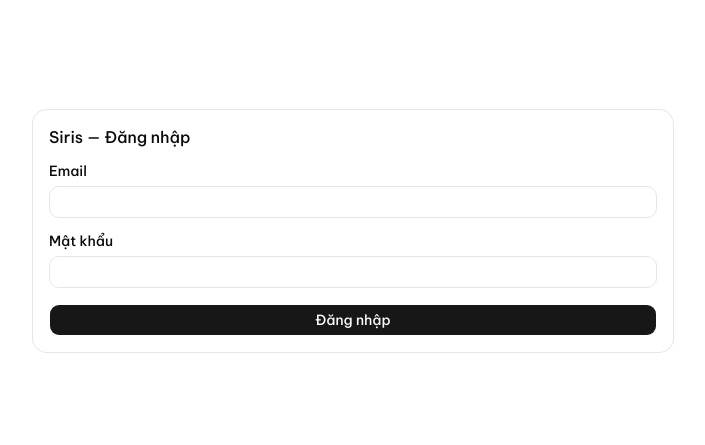
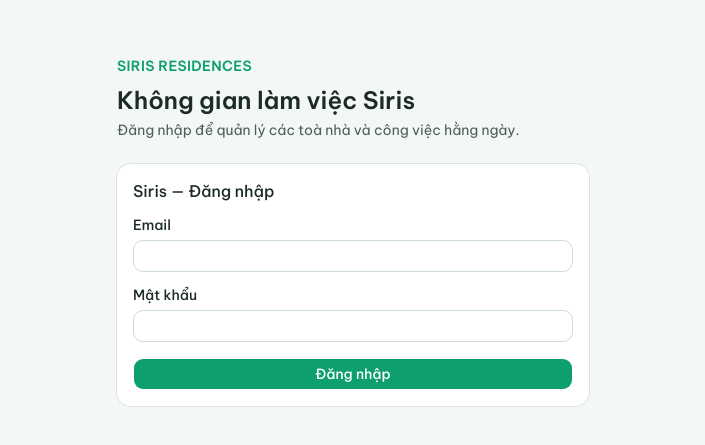
Before and after one commit to minhkngu/sirishomestay-internal-software, a Next.js app: page /login in a window 1280 px wide. Shown: the part 169-614 px from the top of the page, without its empty margins (287-992 px from the left). Built offline with nearby package versions, Linux system fonts and the light colour scheme.

Commit message:
feat: giao diện Bạc hà cho khung app và đăng nhập

```diff
--- a/src/app/(app)/layout.tsx
+++ b/src/app/(app)/layout.tsx
@@ -1,17 +1,14 @@
 import { AppShell } from '@/components/app-shell/app-shell'
 import { NAV_ITEMS } from '@/components/app-shell/nav'
-import { db } from '@/db/client'
 import { can } from '@/domain/access'
 import { getAccessContext } from '@/server/session'
-import { listFacilities } from '@/server/facilities/service'
 import { logout } from '../login/actions'
 
 export default async function AppLayout({ children }: { children: React.ReactNode }) {
   const ctx = await getAccessContext()
-  const facilities = await listFacilities(db, ctx)
   const hrefs = NAV_ITEMS.filter((i) => !i.requires || can(ctx, i.requires)).map((i) => i.href)
   return (
-    <AppShell hrefs={hrefs} facilities={facilities.map((f) => ({ id: f.id, name: f.name }))} userName={ctx.fullName}
+    <AppShell hrefs={hrefs} userName={ctx.fullName}
       demo={process.env.NEXT_PUBLIC_DEMO_MODE === '1'} logoutAction={logout}>
       {children}
     </AppShell>
--- a/src/app/globals.css
+++ b/src/app/globals.css
@@ -49,72 +49,28 @@
 }
 
 :root {
-  --background: oklch(1 0 0);
-  --foreground: oklch(0.145 0 0);
-  --card: oklch(1 0 0);
-  --card-foreground: oklch(0.145 0 0);
-  --popover: oklch(1 0 0);
-  --popover-foreground: oklch(0.145 0 0);
-  --primary: oklch(0.205 0 0);
-  --primary-foreground: oklch(0.985 0 0);
-  --secondary: oklch(0.97 0 0);
-  --secondary-foreground: oklch(0.205 0 0);
-  --muted: oklch(0.97 0 0);
-  --muted-foreground: oklch(0.556 0 0);
-  --accent: oklch(0.97 0 0);
-  --accent-foreground: oklch(0.205 0 0);
-  --destructive: oklch(0.577 0.245 27.325);
-  --border: oklch(0.922 0 0);
-  --input: oklch(0.922 0 0);
-  --ring: oklch(0.708 0 0);
-  --chart-1: oklch(0.87 0 0);
-  --chart-2: oklch(0.556 0 0);
-  --chart-3: oklch(0.439 0 0);
-  --chart-4: oklch(0.371 0 0);
-  --chart-5: oklch(0.269 0 0);
+  --background: #F3F7F5; --foreground: #1C2B27;
+  --card: #FFFFFF; --card-foreground: #1C2B27;
+  --popover: #FFFFFF; --popover-foreground: #1C2B27;
+  --primary: #0E9F6E; --primary-foreground: #FFFFFF;
+  --secondary: #E8F2ED; --secondary-foreground: #1C2B27;
+  --muted: #EDF3F0; --muted-foreground: #4B5E58;
+  --accent: #E2F4EB; --accent-foreground: #1C2B27;
+  --destructive: #C13D3D; --border: #E1EAE6; --input: #CBDCD4; --ring: #0E9F6E;
+  --chart-1: #0E9F6E; --chart-2: #F2A900; --chart-3: #4B5E58; --chart-4: #7A8B85; --chart-5: #1C2B27;
   --radius: 0.625rem;
-  --sidebar: oklch(0.985 0 0);
-  --sidebar-foreground: oklch(0.145 0 0);
-  --sidebar-primary: oklch(0.205 0 0);
-  --sidebar-primary-foreground: oklch(0.985 0 0);
-  --sidebar-accent: oklch(0.97 0 0);
-  --sidebar-accent-foreground: oklch(0.205 0 0);
-  --sidebar-border: oklch(0.922 0 0);
-  --sidebar-ring: oklch(0.708 0 0);
+  --sidebar: #FFFFFF; --sidebar-foreground: #1C2B27; --sidebar-primary: #0E9F6E; --sidebar-primary-foreground: #FFFFFF;
+  --sidebar-accent: #EDF3F0; --sidebar-accent-foreground: #1C2B27; --sidebar-border: #E1EAE6; --sidebar-ring: #0E9F6E;
 }
-
 .dark {
-  --background: oklch(0.145 0 0);
-  --foreground: oklch(0.985 0 0);
-  --card: oklch(0.205 0 0);
-  --card-foreground: oklch(0.985 0 0);
-  --popover: oklch(0.205 0 0);
-  --popover-foreground: oklch(0.985 0 0);
-  --primary: oklch(0.922 0 0);
-  --primary-foreground: oklch(0.205 0 0);
-  --secondary: oklch(0.269 0 0);
-  --secondary-foreground: oklch(0.985 0 0);
-  --muted: oklch(0.269 0 0);
-  --muted-foreground: oklch(0.708 0 0);
-  --accent: oklch(0.269 0 0);
-  --accent-foreground: oklch(0.985 0 0);
-  --destructive: oklch(0.704 0.191 22.216);
-  --border: oklch(1 0 0 / 10%);
-  --input: oklch(1 0 0 / 15%);
-  --ring: oklch(0.556 0 0);
-  --chart-1: oklch(0.87 0 0);
-  --chart-2: oklch(0.556 0 0);
-  --chart-3: oklch(0.439 0 0);
-  --chart-4: oklch(0.371 0 0);
-  --chart-5: oklch(0.269 0 0);
-  --sidebar: oklch(0.205 0 0);
-  --sidebar-foreground: oklch(0.985 0 0);
-  --sidebar-primary: oklch(0.488 0.243 264.376);
-  --sidebar-primary-foreground: oklch(0.985 0 0);
-  --sidebar-accent: oklch(0.269 0 0);
-  --sidebar-accent-foreground: oklch(0.985 0 0);
-  --sidebar-border: oklch(1 0 0 / 10%);
-  --sidebar-ring: oklch(0.556 0 0);
+  --background: #14211C; --foreground: #EAF5EF;
+  --card: #1C2D26; --card-foreground: #EAF5EF; --popover: #1C2D26; --popover-foreground: #EAF5EF;
+  --primary: #0E9F6E; --primary-foreground: #FFFFFF; --secondary: #293D33; --secondary-foreground: #EAF5EF;
+  --muted: #293D33; --muted-foreground: #B0C3B8; --accent: #29493A; --accent-foreground: #EAF5EF;
+  --destructive: #F17171; --border: #385044; --input: #496358; --ring: #43C996;
+  --chart-1: #43C996; --chart-2: #F2A900; --chart-3: #B0C3B8; --chart-4: #7A8B85; --chart-5: #EAF5EF;
+  --sidebar: #1C2D26; --sidebar-foreground: #EAF5EF; --sidebar-primary: #0E9F6E; --sidebar-primary-foreground: #FFFFFF;
+  --sidebar-accent: #293D33; --sidebar-accent-foreground: #EAF5EF; --sidebar-border: #385044; --sidebar-ring: #43C996;
 }
 
 @layer base {
--- a/src/app/login/page.tsx
+++ b/src/app/login/page.tsx
@@ -10,8 +10,9 @@ export default async function LoginPage() {
   const demo = process.env.NEXT_PUBLIC_DEMO_MODE === '1'
   const accounts = demo ? await listDemoAccounts(db) : []
   return (
-    <main className="mx-auto flex min-h-screen w-full max-w-2xl flex-col justify-center gap-6 p-4">
+    <main className="mx-auto flex min-h-screen w-full max-w-lg flex-col justify-center gap-6 px-5 py-12">
       {demo && <p className="rounded bg-amber-100 p-2 text-center text-xs font-medium text-amber-900">Môi trường thử — dữ liệu giả</p>}
+      <div><p className="text-sm font-semibold tracking-wide text-primary">SIRIS RESIDENCES</p><h1 className="mt-2 text-2xl font-semibold">Không gian làm việc Siris</h1><p className="mt-1 text-sm text-muted-foreground">Đăng nhập để quản lý các toà nhà và công việc hằng ngày.</p></div>
       <LoginForm />
       {demo && accounts.length > 0 && (
         <DemoQuickLogin accounts={accounts.map((a) => ({
--- a/src/components/app-shell/facility-switcher.tsx
+++ /dev/null
@@ -1,12 +0,0 @@
-'use client'
-
-export type FacilityOption = { id: string; name: string }
-
-export function FacilitySwitcher({ options, value, onChange }: { options: FacilityOption[]; value: string; onChange: (id: string) => void }) {
-  return (
-    <select aria-label="Chọn cơ sở" value={value} onChange={(e) => onChange(e.target.value)} className="h-8 max-w-44 rounded-lg border bg-background px-2 text-sm">
-      <option value="">Tất cả cơ sở</option>
-      {options.map((o) => <option key={o.id} value={o.id}>{o.name}</option>)}
-    </select>
-  )
-}
--- a/src/components/app-shell/sidebar.tsx
+++ b/src/components/app-shell/sidebar.tsx
@@ -13,8 +13,8 @@ export function Sidebar({ items, onNavigate, className }: { items: NavItem[]; on
         const active = i.href === '/' ? pathname === '/' : pathname.startsWith(i.href)
         const Icon = i.icon
         return (
-          <Link key={i.href} href={i.href} onClick={onNavigate}
-            className={cn('flex items-center gap-2 rounded-md px-3 py-2 text-sm hover:bg-muted', active && 'bg-muted font-semibold')}>
+          <Link key={i.href} href={i.href} onClick={onNavigate} aria-current={active ? 'page' : undefined}
+            className={cn('flex items-center gap-2 rounded-md px-3 py-2 text-sm hover:bg-muted', active && 'bg-primary font-semibold text-primary-foreground hover:bg-primary/90')}>
             <Icon className="size-4" /> {i.label}
           </Link>
         )
--- a/src/components/app-shell/topbar.tsx
+++ b/src/components/app-shell/topbar.tsx
@@ -1,11 +1,12 @@
 'use client'
 
+import { Menu } from 'lucide-react'
 import type { ReactNode } from 'react'
 
 export function Topbar({ onMenu, children }: { onMenu: () => void; children?: ReactNode }) {
   return (
-    <header className="flex items-center gap-2 border-b px-3 py-2">
-      <button type="button" onClick={onMenu} aria-label="Mở menu" className="rounded border px-2 py-1 text-sm md:hidden">☰</button>
+    <header className="flex items-center gap-2 border-b bg-card px-4 py-3">
+      <button type="button" onClick={onMenu} aria-label="Mở menu" className="rounded-md p-2 focus-visible:ring-2 focus-visible:ring-ring md:hidden"><Menu className="size-5" /></button>
       <span className="font-semibold">Siris</span>
       <div className="ml-auto flex items-center gap-2">{children}</div>
     </header>
```
Also changed, not shown: src/components/app-shell/app-shell.tsx (+5 -9 lines), 2 other files (tests, documents, lock files or other folders).
